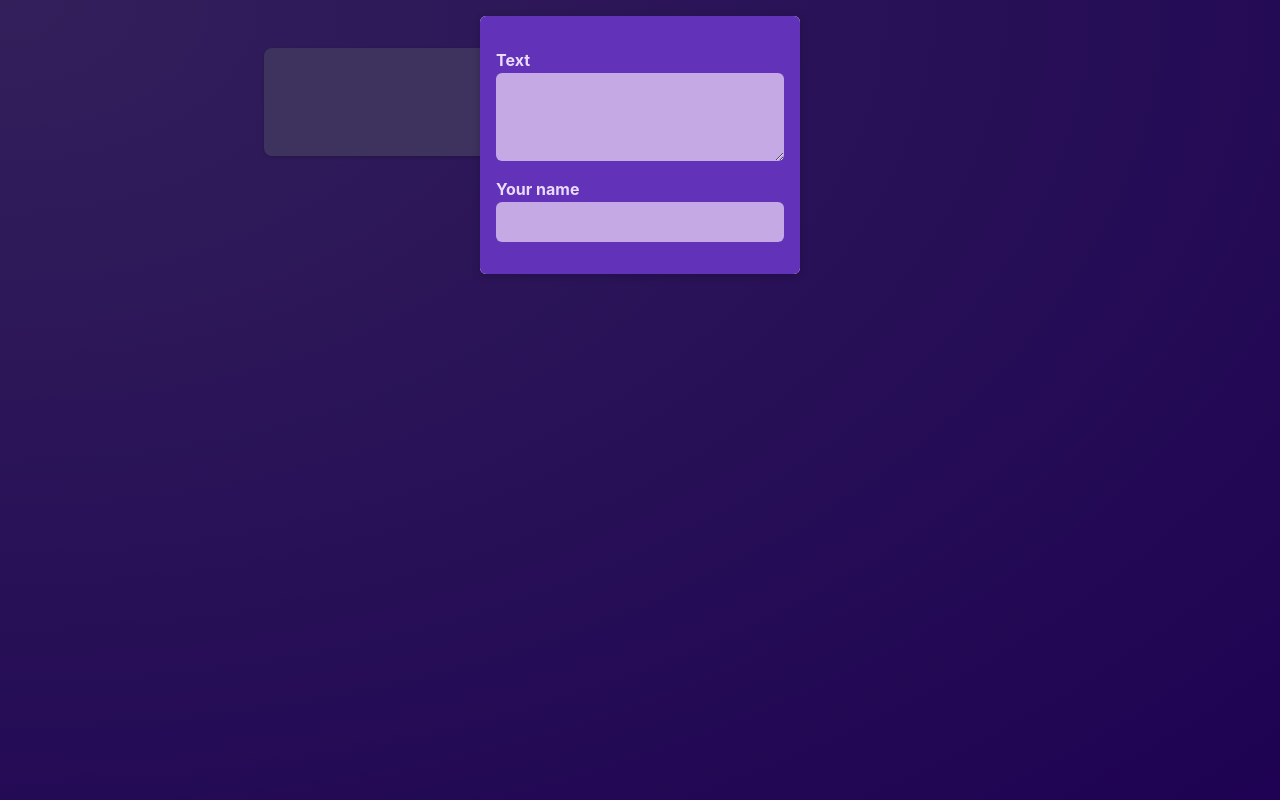
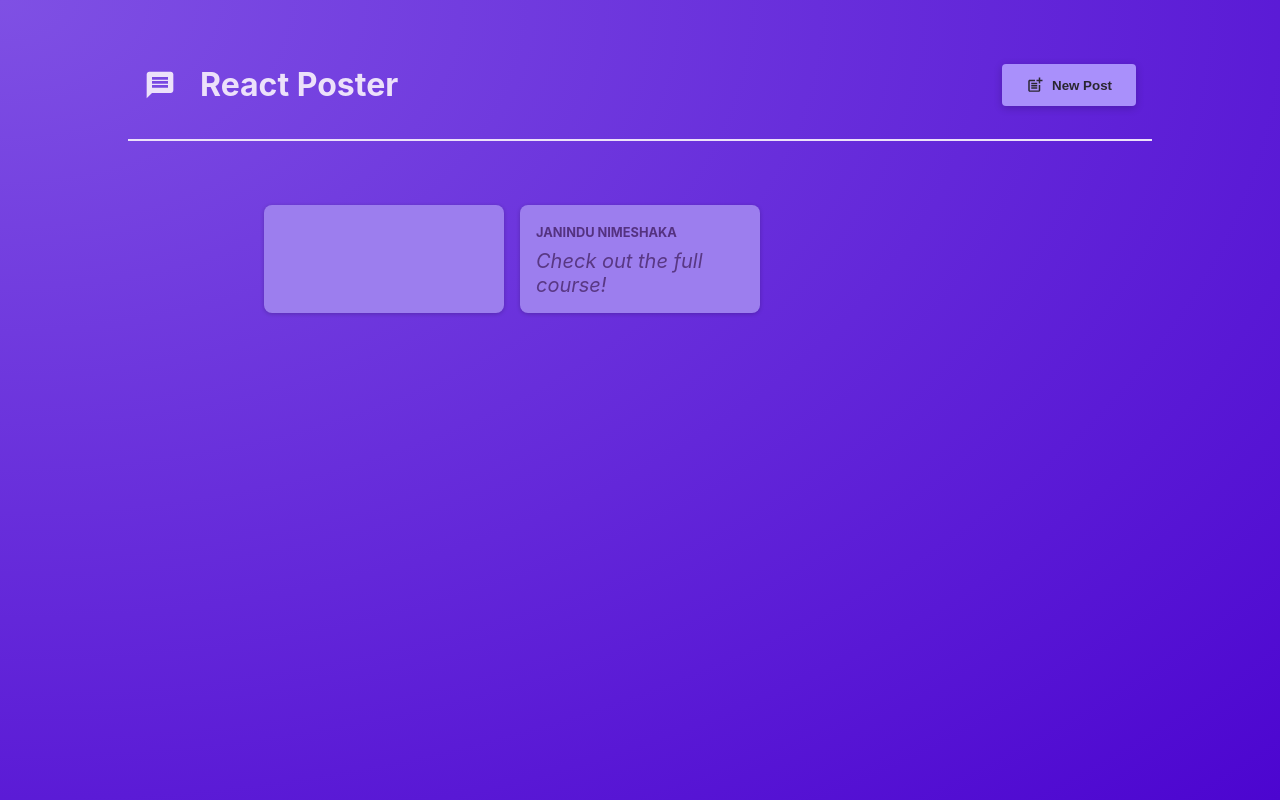
Before and after one commit to TharakaMadushan/React, a React (Vite) app in the folder react-crash-course/: page / in a window 1280 px wide. Built offline with nearby package versions, Linux system fonts and the light colour scheme.

Commit message:
"Moved modal state and handlers from PostsList to App, added MainHeader component to App, and passed props to PostsList"

```diff
--- a/react-crash-course/src/App.jsx
+++ b/react-crash-course/src/App.jsx
@@ -1,11 +1,26 @@
+import MainHeader from "./components/MainHeader";
 import Post from "./components/Post";
 import PostList from "./components/PostsList";
+import { useState } from "react";
 
 function App() {
+  const [modalIsVisible, setModalIsvisible] = useState(false);
+
+  function showModalHandler() {
+    setModalIsvisible(true);
+  }
+
+  function hideModalHandler() {
+    setModalIsvisible(false);
+  }
+
   return (
-    <main>
-      <PostList />
-    </main>
+    <>
+      <MainHeader onCreatePost={showModalHandler} />
+      <main>
+        <PostList isPosting={modalIsVisible} onStopPosting={hideModalHandler} />
+      </main>
+    </>
   );
 }
 
--- /dev/null
+++ b/react-crash-course/src/components/MainHeader.jsx
@@ -0,0 +1,22 @@
+import { MdPostAdd, MdMessage } from "react-icons/md";
+
+import classes from "./MainHeader.module.css";
+
+function MainHeader({ onCreatePost }) {
+  return (
+    <header className={classes.header}>
+      <h1 className={classes.logo}>
+        <MdMessage />
+        React Poster
+      </h1>
+      <p>
+        <button className={classes.button} onClick={onCreatePost}>
+          <MdPostAdd size={18} />
+          New Post
+        </button>
+      </p>
+    </header>
+  );
+}
+
+export default MainHeader;
--- /dev/null
+++ b/react-crash-course/src/components/MainHeader.module.css
@@ -0,0 +1,36 @@
+.header {
+    /* padding: 2rem 10%; */
+    margin: 2rem 10%;
+    padding: 1rem;
+    text-align: center;
+    display: flex;
+    justify-content: space-between;
+    align-items: center;
+    border-bottom: 2px solid #ece1fa;
+}
+
+.logo {
+    font-size: 2rem;
+    display: flex;
+    gap: 1.5rem;
+    align-items: center;
+    color: #ece1fa;
+}
+
+.button {
+    display: inline-flex;
+    align-items: center;
+    gap: 0.5rem;
+    padding: 0.75rem 1.5rem;
+    background-color: #a990fb;
+    color: #2a2630;
+    border: none;
+    border-radius: 4px;
+    box-shadow: 0 2px 8px rgba(0, 0, 0, 0.2);
+    cursor: pointer;
+    font-weight: bold;
+}
+
+.button:hover {
+    background-color: #8c6cf7;
+}
--- a/react-crash-course/src/components/PostsList.jsx
+++ b/react-crash-course/src/components/PostsList.jsx
@@ -3,15 +3,11 @@ import NewPost from "./NewPost";
 import Post from "./Post";
 import classes from "./PostsList.module.css";
 import Modal from "./Modal";
+import MainHeader from "./MainHeader";
 
-function PostsList() {
-  const [modalIsVisible, setModalIsvisible] = useState(true);
+function PostsList({ isPosting, onStopPosting }) {
   const [enteredBody, setEnteredBody] = useState("");
   const [enteredAuthor, setEnteredAuthor] = useState("");
-
-  function hideModalHandler() {
-    setModalIsvisible(false);
-  }
 
   function bodyChangeHandler(event) {
     setEnteredBody(event.target.value);
@@ -36,8 +32,8 @@ function PostsList() {
 
   return (
     <>
-      {modalIsVisible && (
-        <Modal onClose={hideModalHandler}>
+      {isPosting && (
+        <Modal onClose={onStopPosting}>
           <NewPost
             onBodyChange={bodyChangeHandler}
             onAuthorChange={authorChangeHandler}
```
